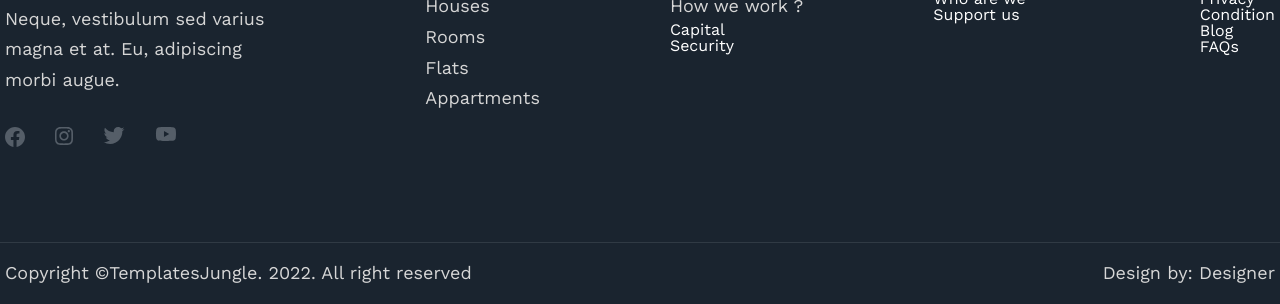
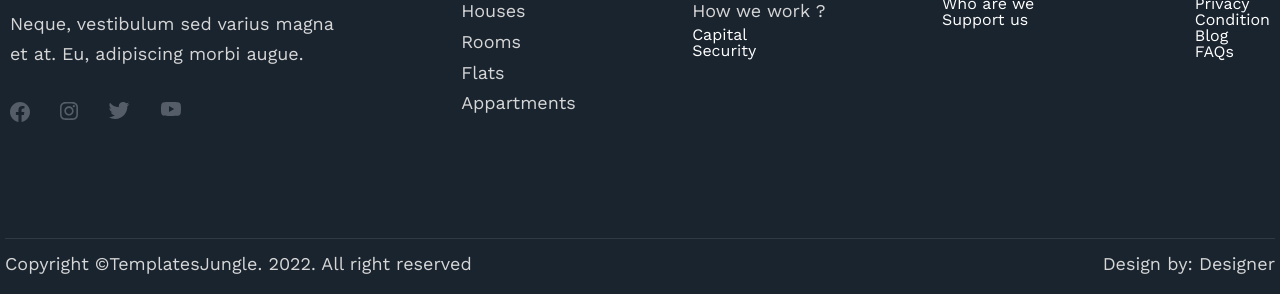
Before and after one commit to adovg/estate-spa, a website built with Vite: page index.html in a window 1280 px wide. Shown: the part 5137-5441 px from the top of the page. Built offline with nearby package versions, Linux system fonts and the light colour scheme; files whose address does not match are found by name.

Commit message:
footer adaptive

```diff
--- a/index.html
+++ b/index.html
@@ -687,7 +687,6 @@
             <div class="copyright__author">Design by: Designer</div>
           </div>
         </div>
-        <div class="copyright__line"></div>
       </footer>
     </div>
 
--- a/src/styles.scss
+++ b/src/styles.scss
@@ -3,47 +3,25 @@
 @import "./styles/_media";
 @import "./fonts/fonts.scss";
 
-// @font-face {
-//   font-family: "Gilroy";
-//   src: url("./fonts/Gilroy-SemiBold.woff");
-//   font-weight: 600;
-//   font-style: normal;
-// }
-
-
 * {
   margin: 0;
   padding: 0;
-  // box-sizing: border-box;
 }
 
 .container {
   position: relative;
   z-index: 0;
-  //max-width: $containerWidth + px;
   width: 100%;
   margin: 0 auto;
-  //padding: 0 $containerSidePadding + px;
   font-family: $fontMain;
   overflow: hidden;
   background: $mainBg;
-
-  // @media (max-width: $breakpoint1380) {
-  //   padding: 0 $containerSidePadding - 150px;
-  // }
-
-  // @media (max-width: $breakpoint992) {
-  //   padding: 5px;
-  // }
 }
 
 .wrapper {
   max-width: $containerWidth + px;
   margin: 0 auto;
-  // height: 100vh;
-  //width: 100vh;
   overflow: hidden;
-  // border: 1px solid green;
   padding-left: 5px;
   padding-right: 5px;
 
@@ -60,26 +38,12 @@
 
 .section__title {
   color: $textWhite;
-  // font-size: 48px;
   font-size: clamp(1.875rem, 1.3005rem + 1.9149vw, 3rem);
   font-style: normal;
   font-weight: 600;
   line-height: 126%;
   text-transform: capitalize;
 }
-
-// .section__wrapper {
-//   padding-left: 10px;
-//   padding-right: 10px;
-//   @media (max-width: $breakpoint768) {
-//     padding-left: 8px;
-//     padding-right: 8px;
-//   }
-//   @media (max-width: $breakpoint480) {
-//     padding-left: 5px;
-//     padding-right: 5px;
-//   }
-// }
 
 .btn {
   padding: 15px 22px;
@@ -94,14 +58,8 @@
 }
 
 .responsive__img {
-  //max-width: 800px;
   width: 100%;
   height: auto;
-}
-
-img {
-  // max-width: 100%;
-  //height: 100%;
 }
 
 .swiper {
--- a/src/styles/bloks/begin/begin.scss
+++ b/src/styles/bloks/begin/begin.scss
@@ -25,10 +25,6 @@
             gap: 45px;
         }
     }
-
-    // .begin__title
-
-    &__title {}
 
     // .begin__content
 
--- a/src/styles/bloks/footer/footer.scss
+++ b/src/styles/bloks/footer/footer.scss
@@ -1,7 +1,6 @@
 .footer {
   position: relative;
   padding-top: 140px;
-  // padding-bottom: 26px;
   background: #1A242F;
   color: $textWhite;
   font-family: $fontMain;
@@ -9,18 +8,18 @@
 
 .footer__wrapper {
 
-
   .footer__content {
     display: flex;
-    gap: 140px;
+    gap: calc(clamp(0.625rem, 13.298vw - 3.364rem, 8.438rem));
     justify-content: space-between;
     margin-bottom: 108px;
+    padding: 5px;
   }
 }
 
 .footer__companie {
   .footer__companie__logo {
-    // position: relative;
+    position: relative;
 
     .footer__logo__title {
       position: absolute;
@@ -67,7 +66,7 @@
   display: grid;
   grid-template-rows: 1fr;
   grid-template-columns: repeat(4, 1fr);
-  gap: 130px;
+  gap: calc(clamp(0.625rem, 13.298vw - 3.364rem, 8.438rem))
 }
 
 .footer__links__list {
@@ -99,6 +98,7 @@
 
 .footer__copyright {
   margin-bottom: 15px;
+  padding-top: 10px;
   display: flex;
   justify-content: space-between;
   color: #D6D6D6;
@@ -106,18 +106,20 @@
   font-style: normal;
   font-weight: 400;
   line-height: 170%;
-  /* 30.6px */
+  border-top: 1px solid #303A44;
 }
 
-.copyright__line {
-  display: block;
-  border-top: 1px solid #303A44;
-  position: absolute;
-  z-index: 10;
-  bottom: 50px;
-  width: 100%;
-  height: 1px;
-  //color: #303A44;
-  //color: red;
-  margin-bottom: 10px;
+
+@media (max-width: $breakpoint992) {
+
+  .footer__content {
+    flex-direction: column-reverse;
+  }
+
+  .footer__links {
+    display: grid;
+    grid-template-rows: 1fr 1fr;
+    grid-template-columns: repeat(2, 1fr);
+    gap: calc(clamp(0.625rem, 13.298vw - 3.364rem, 8.438rem));
+  }
 }
```
